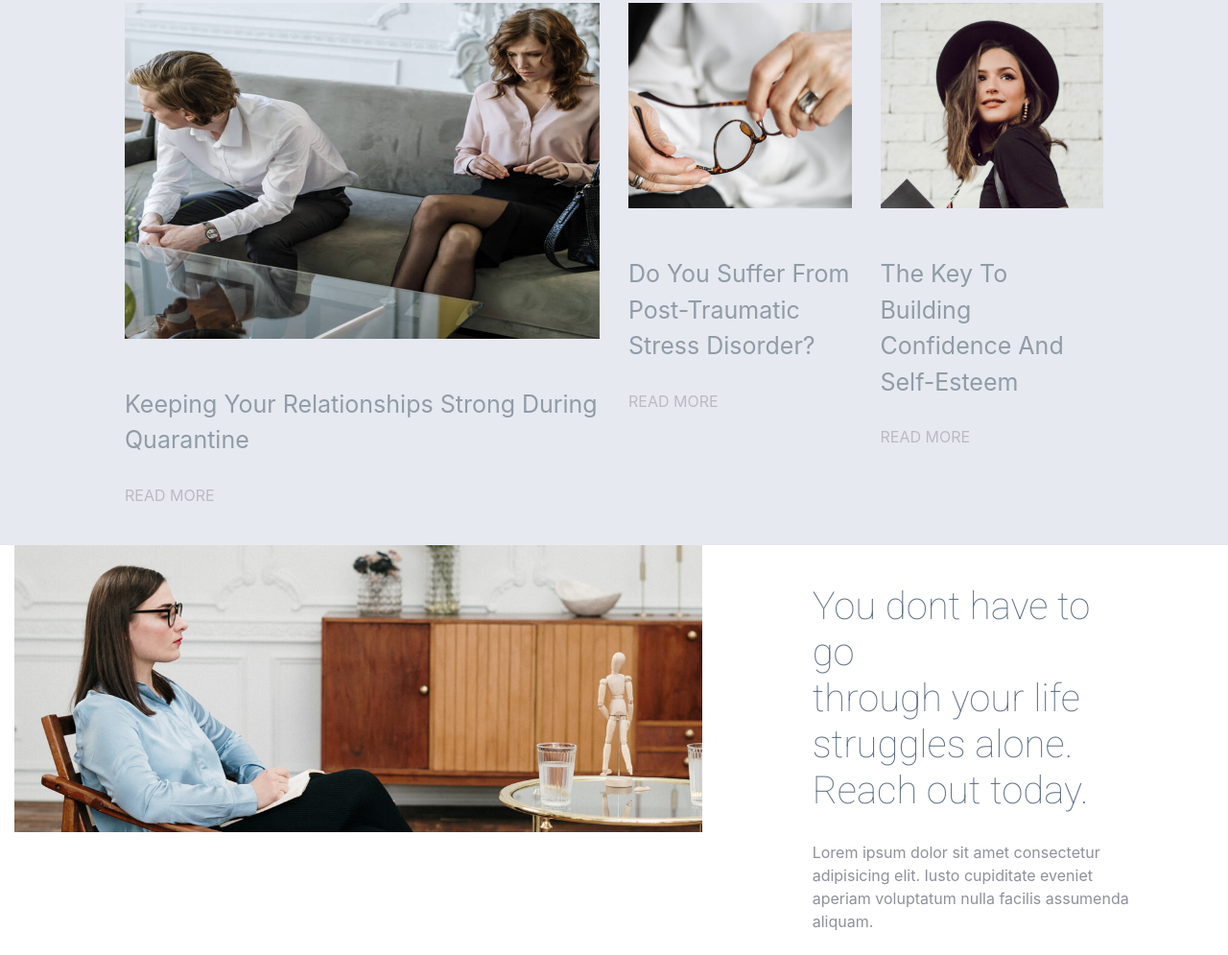
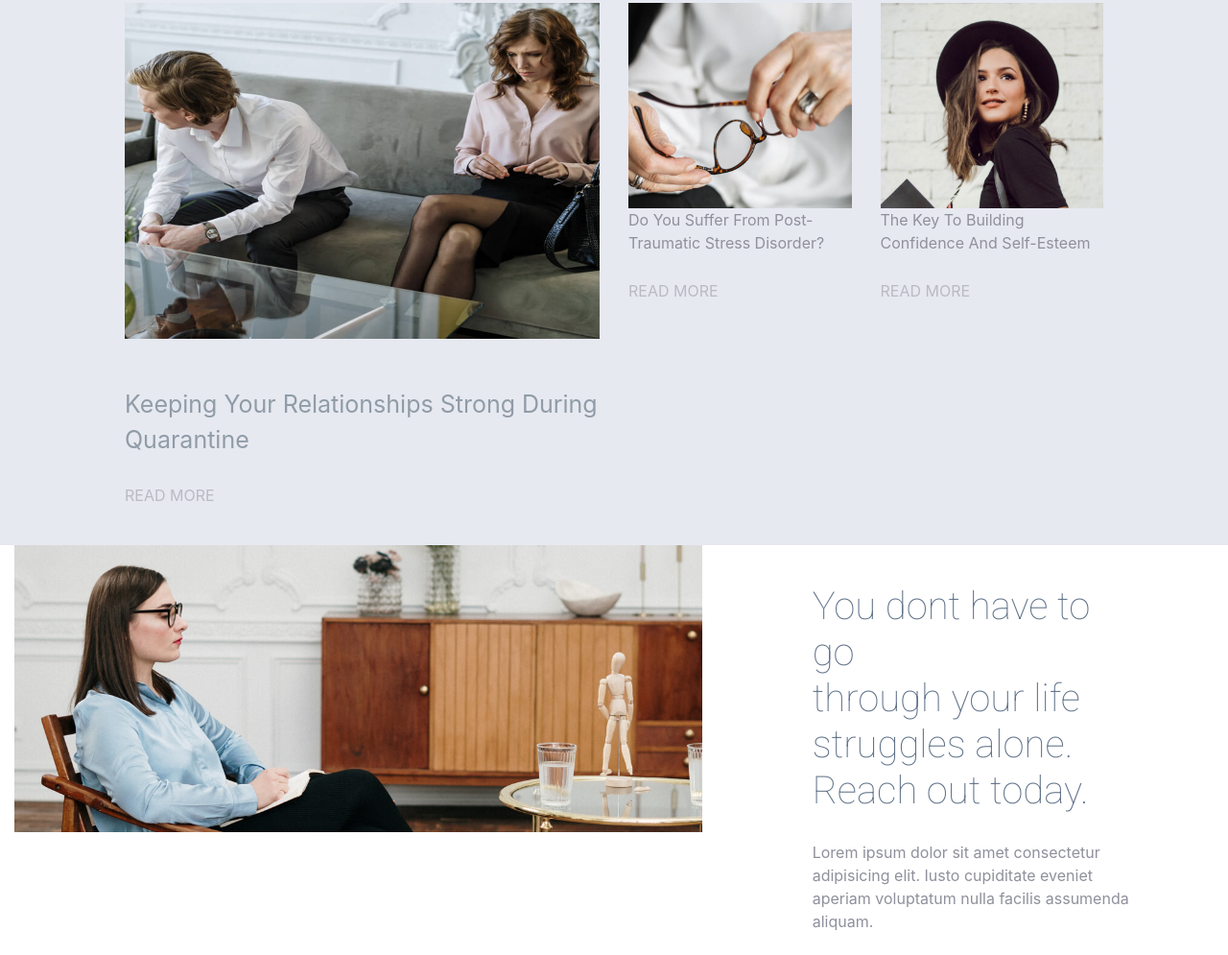
Before and after one commit to Divyanth2468/Web-Development-Web1.0, a plain HTML site: page index.html in a window 1280 px wide. Shown: the part 2351-3346 px from the top of the page at 96% size. Drawn offline with nearby package versions, Linux system fonts and the light colour scheme.

Commit message:
Update index.html

```diff
--- a/index.html
+++ b/index.html
@@ -18,7 +18,7 @@
 <link rel="stylesheet" href="https://cdnjs.cloudflare.com/ajax/libs/font-awesome/5.15.3/css/all.min.css">
 </head>
 <body>
-    <header>
+    <header class="">
     <nav class="navbar navbar-light bg-light navbar-custom" id="navbar-custom">
         <a class="navbar-brand" id="navbar-brand" href="#header">
           Dr.Parker - clinical psychologst
@@ -166,12 +166,12 @@
                         </div>
                       <div class="col-lg-3">
                           <img src="assets/images/Do-You-Suffer-from-PTSD.jpg" class="img-fluid" alt="">
-                          <p class="article-img">Do You Suffer From Post-Traumatic Stress Disorder?</p>
+                          <p class="article-imgp">Do You Suffer From Post-Traumatic Stress Disorder?</p>
                           <a href="#" class="read-more">READ MORE</a>
                       </div>
                       <div class="col-lg-3">
                           <img src="assets/images/The-Key-To-Building-Confidence.jpg" class="img-fluid"alt="">
-                          <p class="article-img">The Key To Building Confidence And Self-Esteem</p>
+                          <p class="article-imgp">The Key To Building Confidence And Self-Esteem</p>
                           <a href="#" class="read-more">READ MORE</a>
                       </div>
                   </div>
```
